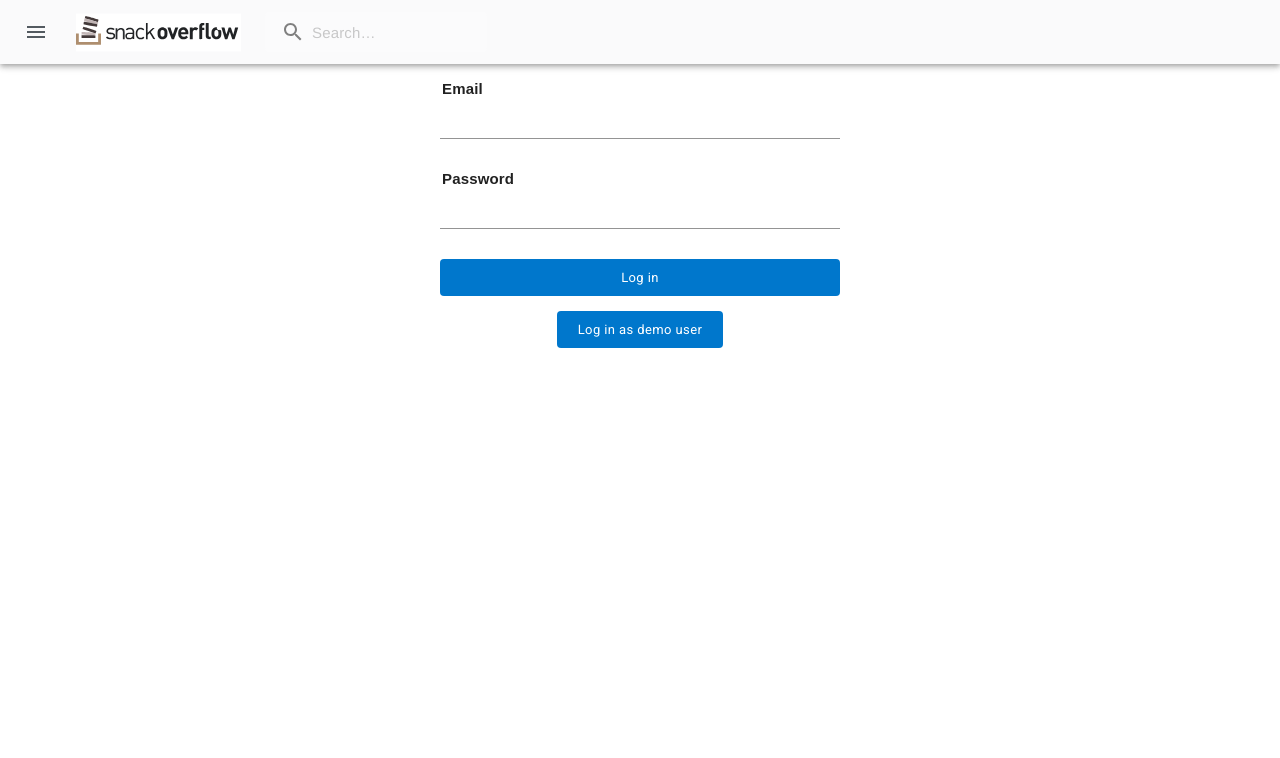
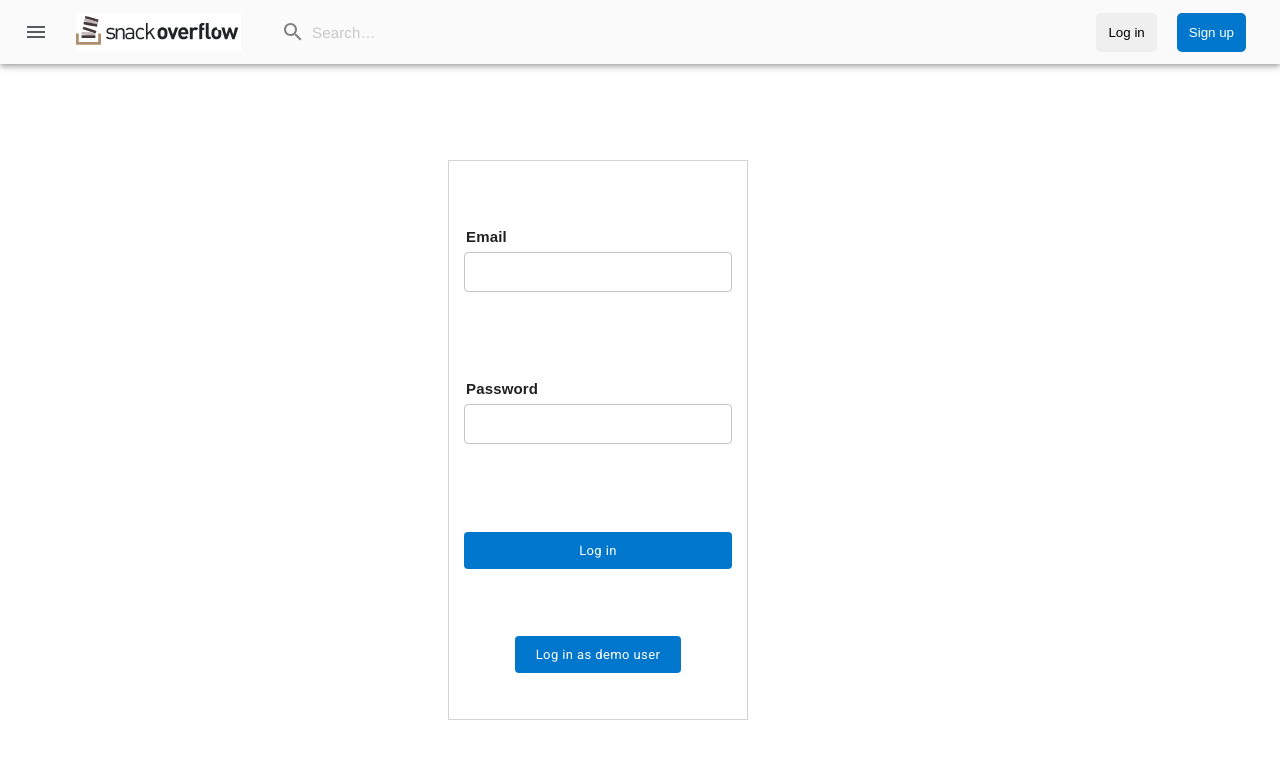
Before and after one commit to shaieleigh/stackOverFlow, a React (Create React App) app in the folder group_flask_starter/client/: page /login in a window 1280 px wide. Shown: the top 758 px of the page. Built offline with nearby package versions, Linux system fonts and the light colour scheme.

Commit message:
navbar and login updates

```diff
--- a/group_flask_starter/client/src/components/NavBar.css
+++ b/group_flask_starter/client/src/components/NavBar.css
@@ -2,3 +2,15 @@
     background: #fafafb;
     color: #535a60;
 }
+
+#navbarSignup, #navbarLogin {
+    padding: 12px;
+    margin: 10px;
+    border-radius: 5px;
+    border: none;
+}
+
+#navbarSignup {
+    background-color: #0077cc;
+    color: white;
+}
--- a/group_flask_starter/client/src/components/NavBar.js
+++ b/group_flask_starter/client/src/components/NavBar.js
@@ -1,4 +1,5 @@
 import React from 'react';
+import { useDispatch, useSelector } from 'react-redux';
 import { fade, makeStyles } from '@material-ui/core/styles';
 import AppBar from '@material-ui/core/AppBar';
 import Toolbar from '@material-ui/core/Toolbar';
@@ -16,6 +17,11 @@ import NotificationsIcon from '@material-ui/icons/Notifications';
 import MoreIcon from '@material-ui/icons/MoreVert';
 import './NavBar.css';
 import StackLogo from './StackLogo'
+import { Redirect } from "react-router-dom";
+import { Button } from '@material-ui/core';
+import { login } from '../store/auth';
+
+
 
 const useStyles = makeStyles((theme) => ({
   grow: {
@@ -87,9 +93,17 @@ export default function NavBar() {
   const classes = useStyles();
   const [anchorEl, setAnchorEl] = React.useState(null);
   const [mobileMoreAnchorEl, setMobileMoreAnchorEl] = React.useState(null);
+  const dispatch = useDispatch();
+
 
   const isMenuOpen = Boolean(anchorEl);
   const isMobileMenuOpen = Boolean(mobileMoreAnchorEl);
+
+  const handleDemoSubmit = (e) => {
+        e.preventDefault();
+        dispatch(login("ian@aa.io", "password"));
+        //history.push("/");
+    }
 
   const handleProfileMenuOpen = (event) => {
     setAnchorEl(event.currentTarget);
@@ -107,6 +121,18 @@ export default function NavBar() {
   const handleMobileMenuOpen = (event) => {
     setMobileMoreAnchorEl(event.currentTarget);
   };
+
+  const handleLoginButton = (event) => {
+    return (
+      <Redirect to='/login' />
+    )
+  }
+
+  const handleSignUpButton = event => {
+    return (
+      <Redirect to='/signup' />
+    )
+  }
 
   const menuId = 'primary-search-account-menu';
   const renderMenu = (
@@ -151,17 +177,7 @@ export default function NavBar() {
         </IconButton>
         <p>Notifications</p>
       </MenuItem>
-      <MenuItem onClick={handleProfileMenuOpen}>
-        <IconButton
-          aria-label="account of current user"
-          aria-controls="primary-search-account-menu"
-          aria-haspopup="true"
-          color="inherit"
-        >
-          <AccountCircle />
-        </IconButton>
-        <p>Profile</p>
-      </MenuItem>
+
     </Menu>
   );
 
@@ -192,17 +208,8 @@ export default function NavBar() {
             />
           </div>
           <div className={classes.grow} />
-          <div className={classes.sectionMobile}>
-            <IconButton
-              aria-label="show more"
-              aria-controls={mobileMenuId}
-              aria-haspopup="true"
-              onClick={handleMobileMenuOpen}
-              color="inherit"
-            >
-              <MoreIcon />
-            </IconButton>
-          </div>
+          <button id='navbarLogin' onClick={handleDemoSubmit}>Log in</button>
+          <button id='navbarSignup' onClick={handleSignUpButton}>Sign up</button>
         </Toolbar>
       </AppBar>
       {renderMobileMenu}
--- a/group_flask_starter/client/src/pages/LoginPage.css
+++ b/group_flask_starter/client/src/pages/LoginPage.css
@@ -1,13 +1,39 @@
 #login-form {
+    position: absolute;
+    top: 20%;
+    left: 35%;
     margin: auto;
-    height: 100vh;
     display: flex;
+    height: 70%;
     align-items: center;
-    width: 400px;
+    width: 300px;
+    border: 1px solid lightgrey;
+    padding: 15px;
 }
 
-.buttonDiv {
+/* .buttonDiv {
   padding: 15px 0px 15px 0px;
   margin: 0;
   width: 41.5%;
+} */
+
+.buttonDiv {
+  padding: 10px 0px 5px 0px;
+  margin-top: 10px;
+  width: 100% !important;
+  display: flex;
+  justify-content: center;
+  flex-direction: column;
 }
+
+form {
+    display: flex;
+    flex-direction: column;
+    /* justify-content: center; */
+    width: 100%;
+    height: 100%;
+}
+
+.signup {
+  width: 100%;
+}
--- a/group_flask_starter/client/src/pages/LoginPage.js
+++ b/group_flask_starter/client/src/pages/LoginPage.js
@@ -29,6 +29,9 @@ const useStyles = makeStyles({
 const theme = createMuiTheme({
     overrides: {
       MuiInputBase: {
+        root: {
+          width: '100%'
+        },
         input: {
         //   background: "white",
           font: "15px Helvetica Neue",
@@ -73,23 +76,26 @@ function LoginPage() {
         <NavBar/>
         <Container>
             <ThemeProvider theme={theme}>
-
-
-
               <div className="errors-container">
                 <ul className="errors" id="errors"></ul>
               </div>
               <form id="login-form" onSubmit={handleSubmit}>
 
-                        <div className="buttonDiv">
+                {/* <div className="buttonDiv">
                 <div><label>Email</label></div>
                 <Input className='signup' id="outlined-basic" variant="outlined" onChange = {e => setEmail(e.target.value)}/>
+                </div> */}
+                <div className="buttonDiv">
+                  <div className='signUpLabel'><label>Email</label></div>
+                  <TextField className='signup' id="outlined-basic" variant="outlined" onChange = {e => setEmail(e.target.value)}/>
                 </div>
-                        <div className="buttonDiv">
+                {/* <div className="buttonDiv">
                   <div><label>Password</label></div>
                   <Input type='password' className='signup' id="outlined-basic" variant="outlined" onChange = {e => setPassword(e.target.value)}/>
-
-
+                </div> */}
+                <div className="buttonDiv">
+                    <div className='signUpLabel'><label>Password</label></div>
+                    <TextField className='signup' id="outlined-basic" variant="outlined" onChange = {e => setPassword(e.target.value)}/>
                 </div>
                 <div className="buttonDiv">
                   <Button type="submit" classes={classes} variant="contained" disableElevation >
--- a/group_flask_starter/client/src/pages/SignupPage.css
+++ b/group_flask_starter/client/src/pages/SignupPage.css
@@ -5,7 +5,7 @@ html, body {
 form {
     display: flex;
     flex-direction: column;
-    /* justify-content: center; */
+    justify-content: space-around;
     width: 100%;
     height: 100%;
 }
```
Lines whose indentation alone changed are shown as unchanged.
